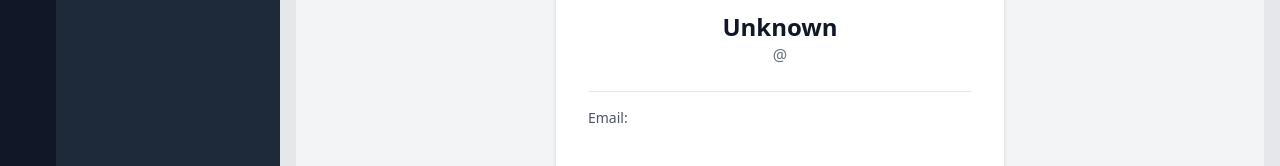
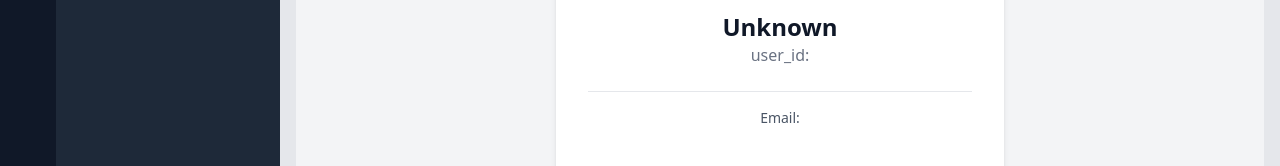
Before and after one commit to Retasusan/janus-frontend, a Next.js app: page /app/profile in a window 1280 px wide. Shown: the part 229-395 px from the top of the page. Built offline with nearby package versions, Linux system fonts and the light colour scheme; no server answers.

Commit message:
ちょっとスタイルを修正

```diff
--- a/src/app/app/profile/ProfileCard.tsx
+++ b/src/app/app/profile/ProfileCard.tsx
@@ -18,13 +18,13 @@ export default function ProfileCard({
         </Avatar>
         <div className="text-center">
           <h1 className="text-2xl font-bold text-gray-900">{user.name}</h1>
-          <p className="text-gray-500">@{user.sub?.split("|")[1]}</p>
+          <p className="text-gray-500">user_id: {user.sub?.split("|")[1]}</p>
         </div>
-        <div className="w-full border-t border-gray-200 pt-4">
-          <p className="text-gray-600 text-sm">
+        <div className="w-full border-t border-gray-200 pt-4 flex justify-center">
+          <div className="text-gray-600 text-sm">
             Email:{" "}
             <span className="text-gray-800 font-medium">{user.email}</span>
-          </p>
+          </div>
         </div>
         <div className="flex space-x-3 pt-4">
           <Button className="bg-blue-600 text-white hover:bg-blue-500">
```
